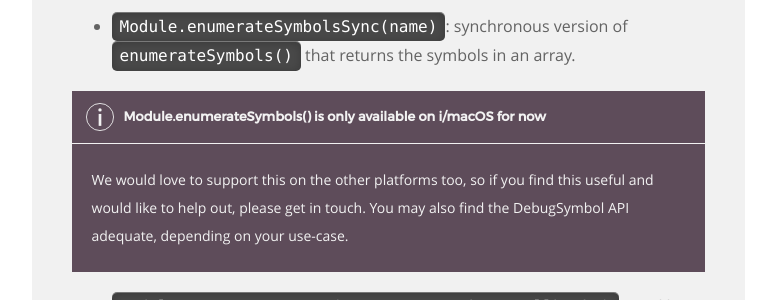
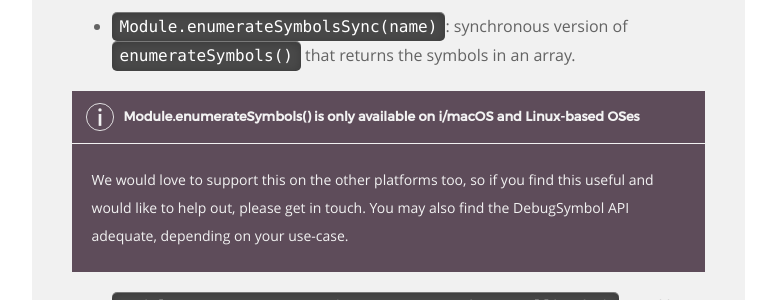
Before and after one commit to frida/frida-website, a Jekyll site: the page built from _docs/javascript-api.md, in a window 1280 px wide and 900 px high, scrolled down 12706 px. Shown: the part 152-452 px from the top of the window, without its empty margins (364-1140 px from the left). Built offline with Jekyll 4.4.1, drawn with Linux system fonts in a browser that asks for light colours.

Commit message:
Update note about enumerateSymbols()' availability

```diff
--- a/_docs/javascript-api.md
+++ b/_docs/javascript-api.md
@@ -479,7 +479,7 @@ In the example above we used `script.on('message', on_message)` to monitor for a
     `enumerateSymbols()` that returns the symbols in an array.
 
 <div class="note info">
-  <h5>Module.enumerateSymbols() is only available on i/macOS for now</h5>
+  <h5>Module.enumerateSymbols() is only available on i/macOS and Linux-based OSes</h5>
   <p>
     We would love to support this on the other platforms too, so if you find
     this useful and would like to help out, please get in touch. You may also
```
